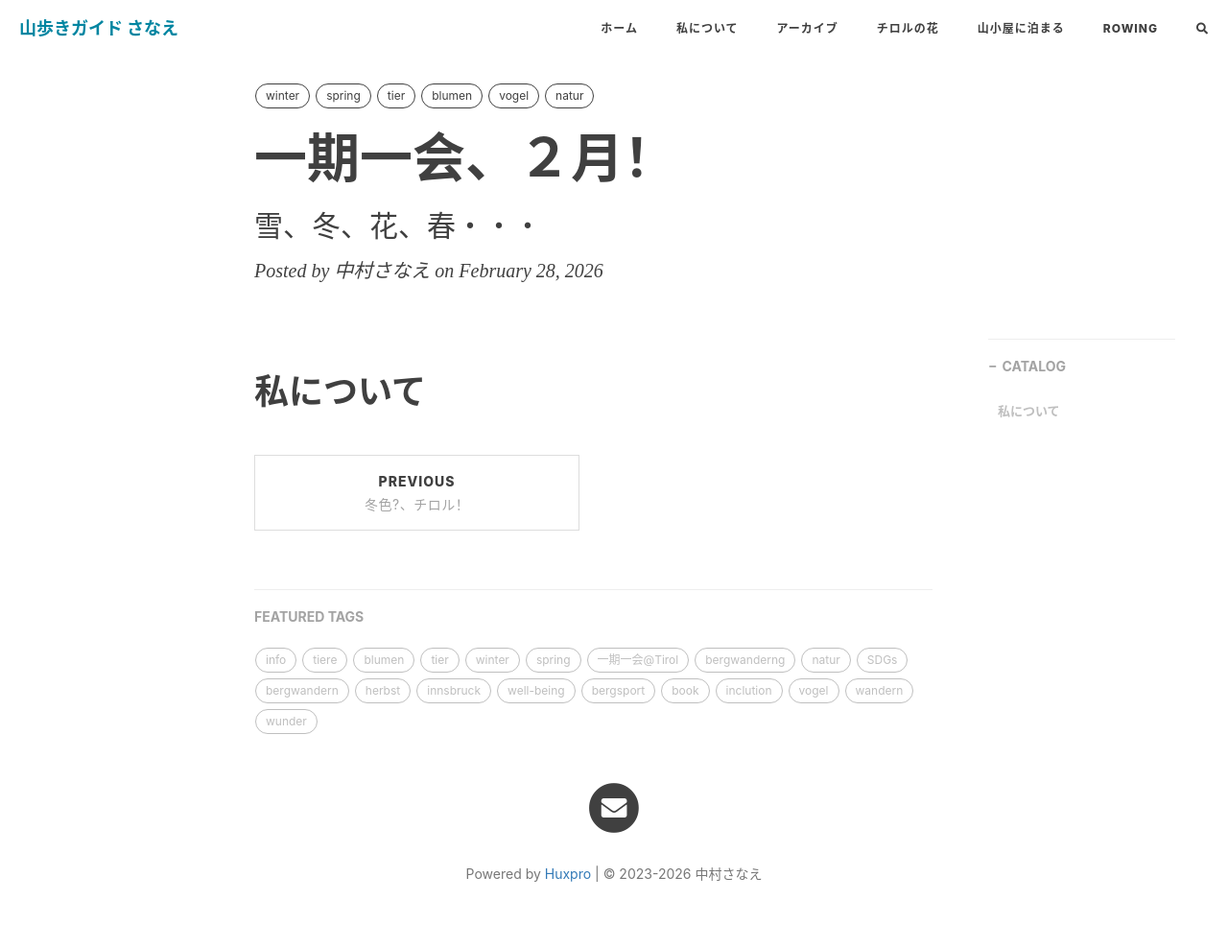
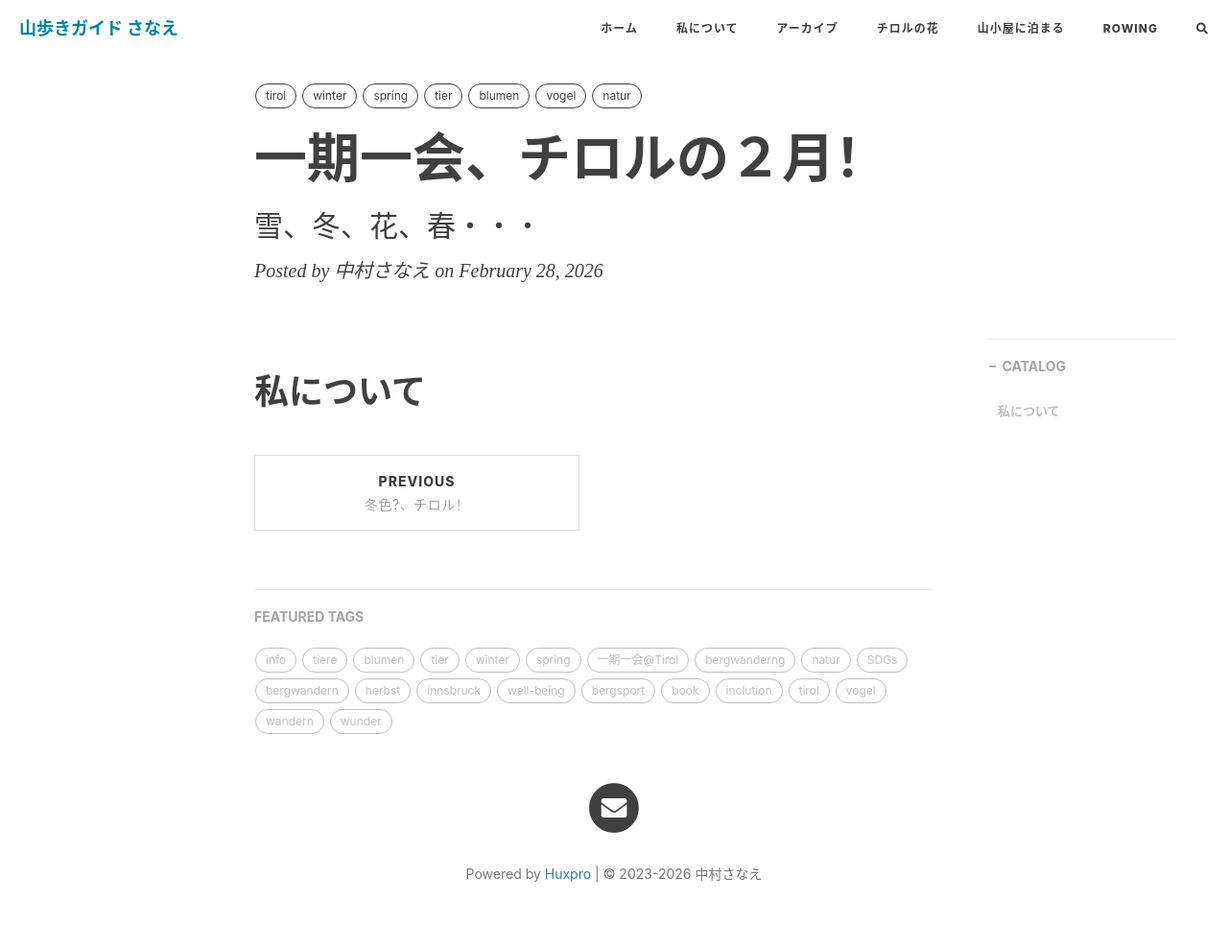
Before and after one commit to yamayagi/yamayagi.github.io, a Jekyll site: the page built from _posts/2026-02-28-winter.md, in a window 1280 px wide. Shown: the whole page at 96% size. Built offline with Jekyll 4.4.1, drawn with Linux system fonts in a browser that asks for light colours; nearby versions of some CDN libraries; comment, search, counter and statistics services are not loaded.

Commit message:
Update 2026-02-28-winter.md

```diff
--- a/_posts/2026-02-28-winter.md
+++ b/_posts/2026-02-28-winter.md
@@ -1,7 +1,7 @@
 ---
-title: 一期一会、２月！
+title: 一期一会、チロルの２月！
 subtitle: 雪、冬、花、春・・・
-tags: [winter,spring,tier,blumen,vogel,natur]
+tags: [tirol,winter,spring,tier,blumen,vogel,natur]
 ---
 
 # 私について
```
